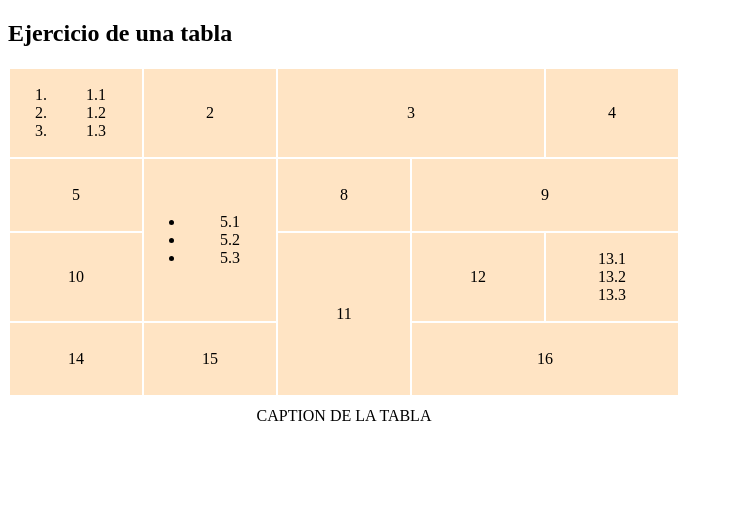
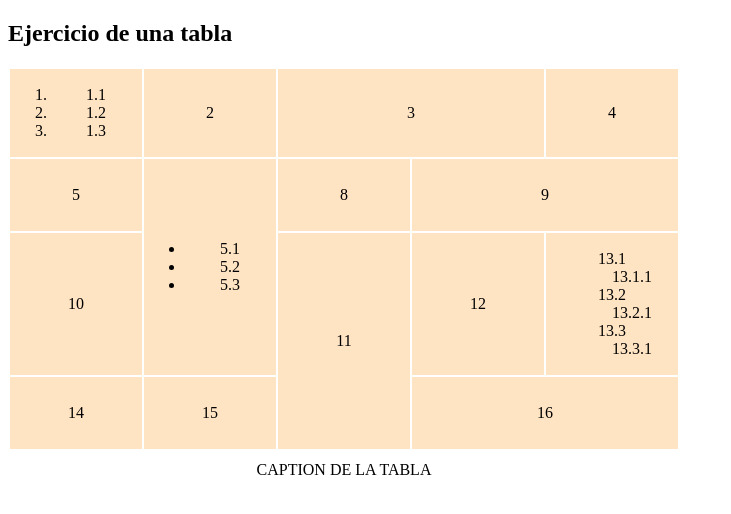
Before and after one commit to paula-21/ejercicio-tablas, a plain HTML site: page tabla-numeros.html in a window 1280 px wide. Shown: the whole page, without its empty margins (0-731 px from the left). Drawn offline with Linux system fonts and the light colour scheme.

Commit message:
fix definition table

```diff
--- a/tabla-numeros.html
+++ b/tabla-numeros.html
@@ -51,8 +51,11 @@
         <td>
           <dl>
             <dt>13.1</dt>
+            <dd>13.1.1</dd>
             <dt>13.2</dt>
+            <dd>13.2.1</dd>
             <dt>13.3</dt>
+            <dd>13.3.1</dd>
           </dl>
         </td>
       </tr>
```
